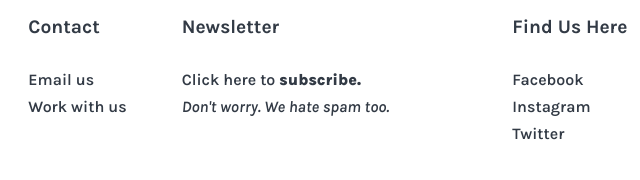
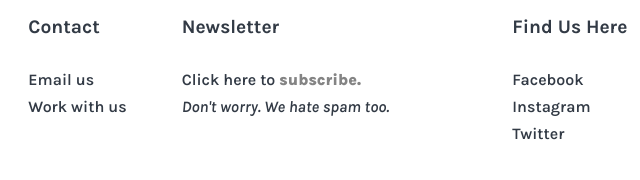
Before and after one commit to RickyTickyTavy69/FakeApiShop_VanillaJS, a plain HTML site: page index.html in a window 1280 px wide. In both pictures the pointer is over the link "subscribe.". Shown: the part 9651-9831 px from the top of the page, 421-1061 px from the left. Drawn offline with Linux system fonts and the light colour scheme.

```diff
--- a/assets/style/style.css
+++ b/assets/style/style.css
@@ -186,6 +186,12 @@
   color: #323a45;
   text-decoration: none;
   font-weight: 800;
+  transition: 0.3s;
+}
+
+.footerBar div a:hover {
+  color: #848484;
+  transition: 0.3s;
 }
 
 .copyright {
--- a/index.html
+++ b/index.html
@@ -613,7 +613,7 @@
         </div>
         <div>
           <h2>Newsletter</h2>
-          <p>Click here to <a href="">subscribe.</a></p>
+          <p>Click here to <a class="subscribe" href="#">subscribe.</a></p>
           <p class="spam">Don't worry. We hate spam too.</p>
         </div>
         <div>
```
